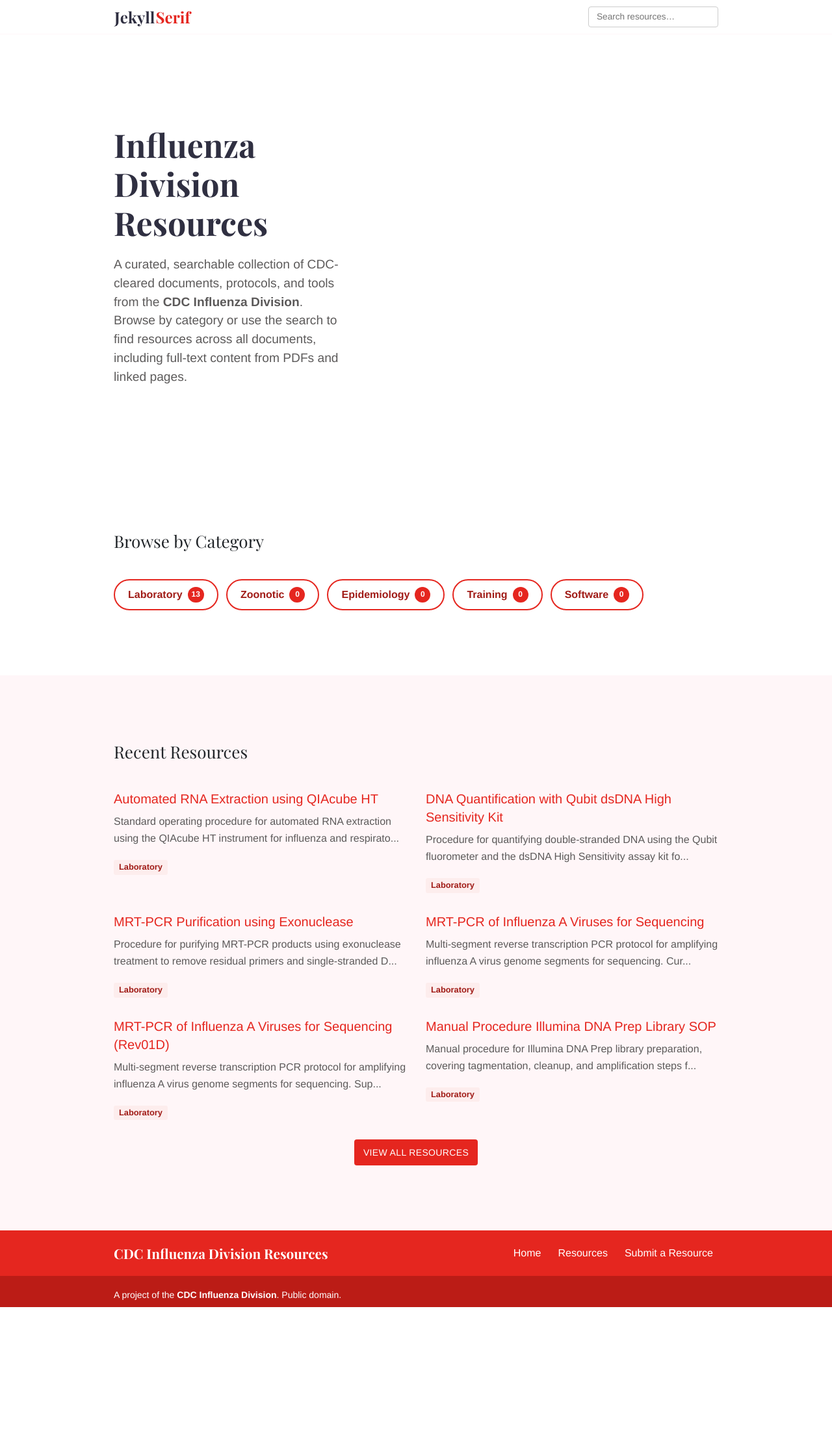
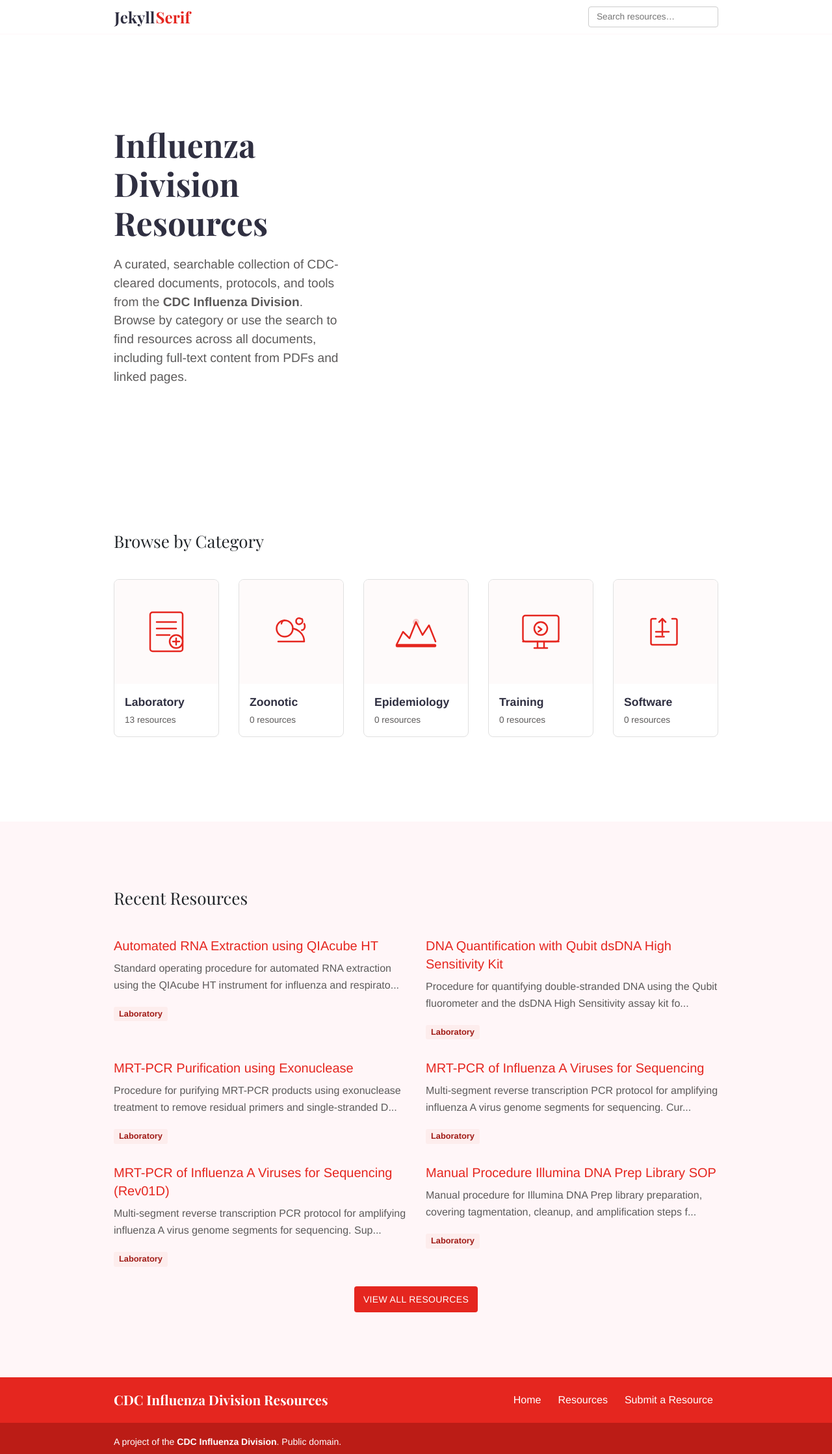
Before and after one commit to CDCgov/influenza-resources, a Jekyll site: the page built from site/index.md, in a window 1280 px wide. Shown: the whole page at 65% size. Built offline with Jekyll 4.4.1, drawn with Linux system fonts in a browser that asks for light colours; before the commit the page ends 2011 px from its top, so only the background shows below that.

Commit message:
UI: replace category pills with image card boxes
- Replace pill-button layout with card grid on home page
- Add category card styles (image area, hover elevation, rounded corners)
- Create placeholder SVG icons for all 5 categories

```diff
--- a/site/_layouts/home.html
+++ b/site/_layouts/home.html
@@ -16,13 +16,18 @@ bodyClass: "page-home"
 <div class="strip">
   <div class="container pt-6 pb-6 pb-md-10">
     <h2 class="mb-4">Browse by Category</h2>
-    <div class="category-pills">
+    <div class="row">
       {% for cat in site.resource_categories %}
       {% assign cat_count = site.resources | where: "category", cat | size %}
-      <a href="{{ '/categories/' | append: cat | append: '/' | relative_url }}" class="category-pill">
-        <span class="category-pill-name">{{ cat | capitalize }}</span>
-        <span class="category-pill-count">{{ cat_count }}</span>
-      </a>
+      <div class="col-6 col-md-4 col-lg mb-3">
+        <a href="{{ '/categories/' | append: cat | append: '/' | relative_url }}" class="category-card">
+          <div class="category-card-image" style="background-image: url('{{ '/images/categories/' | append: cat | append: '.svg' | relative_url }}');"></div>
+          <div class="category-card-body">
+            <h3 class="category-card-title">{{ cat | capitalize }}</h3>
+            <span class="category-card-count">{{ cat_count }} resource{% if cat_count != 1 %}s{% endif %}</span>
+          </div>
+        </a>
+      </div>
       {% endfor %}
     </div>
   </div>
--- a/site/_sass/components/_resource.scss
+++ b/site/_sass/components/_resource.scss
@@ -67,45 +67,44 @@
   }
 }
 
-// Category pills
-.category-pills {
-  display: flex;
-  flex-wrap: wrap;
-  gap: 12px;
-}
-.category-pill {
-  display: inline-flex;
-  align-items: center;
-  gap: 8px;
-  padding: 10px 20px;
-  border: 2px solid $primary;
-  border-radius: 30px;
-  color: $primary-dark;
-  font-weight: 600;
-  font-size: 1rem;
+// Category cards
+.category-card {
+  display: block;
+  border: 1px solid #e0e0e0;
+  border-radius: 8px;
+  overflow: hidden;
   text-decoration: none;
-  transition: background-color 0.15s, color 0.15s;
+  color: $black;
+  transition: box-shadow 0.2s, transform 0.2s;
+  height: 100%;
   &:hover {
-    background-color: $primary;
-    color: $white;
+    box-shadow: 0 4px 16px rgba(0, 0, 0, 0.12);
+    transform: translateY(-2px);
     text-decoration: none;
-    .category-pill-count {
-      background-color: $white;
-      color: $primary;
-    }
+    color: $black;
   }
 }
-.category-pill-count {
-  display: inline-flex;
-  align-items: center;
-  justify-content: center;
-  min-width: 24px;
-  height: 24px;
-  border-radius: 12px;
-  background-color: $primary;
-  color: $white;
-  font-size: 0.75rem;
+.category-card-image {
+  width: 100%;
+  height: 140px;
+  background-color: lighten($primary, 48%);
+  background-size: 64px 64px;
+  background-repeat: no-repeat;
+  background-position: center;
+  @include media-breakpoint-up(md) {
+    height: 160px;
+    background-size: 80px 80px;
+  }
+}
+.category-card-body {
+  padding: 16px;
+}
+.category-card-title {
+  font-size: 1.1rem;
   font-weight: 700;
-  padding: 0 6px;
-  transition: background-color 0.15s, color 0.15s;
+  margin: 0 0 4px 0;
 }
+.category-card-count {
+  font-size: 0.85rem;
+  color: $steel;
+}
```
Also changed, not shown: site/images/categories/epidemiology.svg (added), site/images/categories/laboratory.svg (added), site/images/categories/software.svg (added), site/images/categories/training.svg (added), site/images/categories/zoonotic.svg (added).
